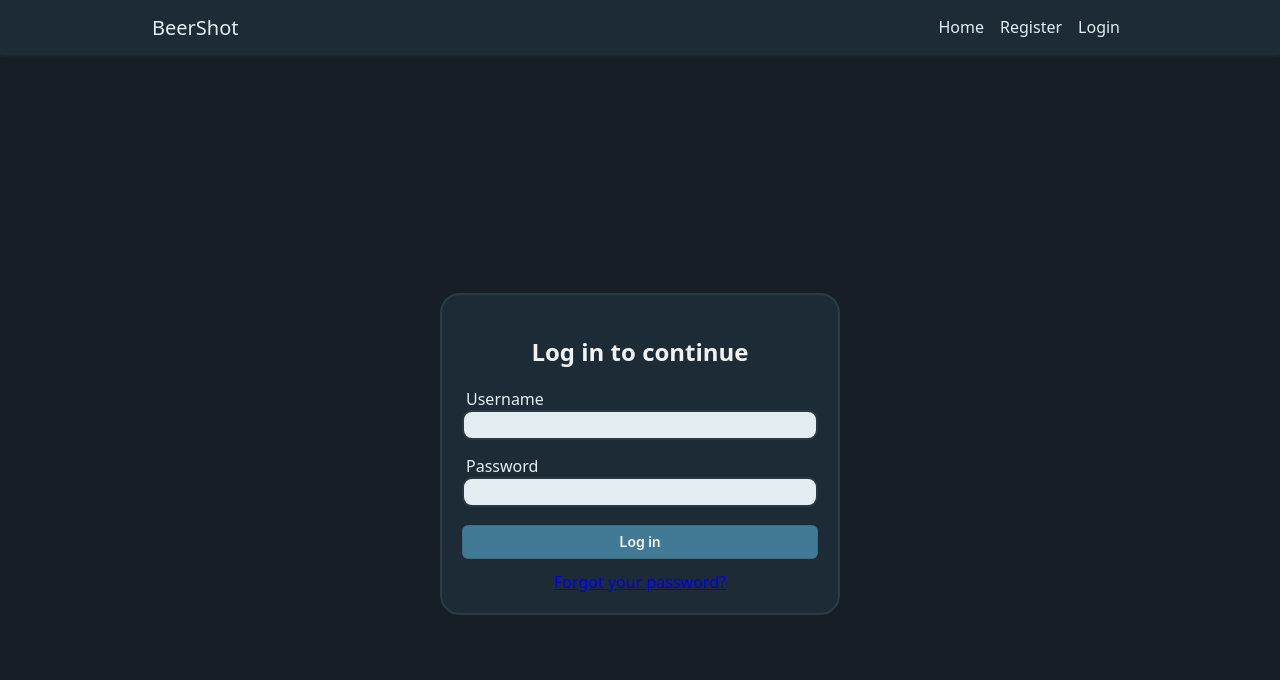
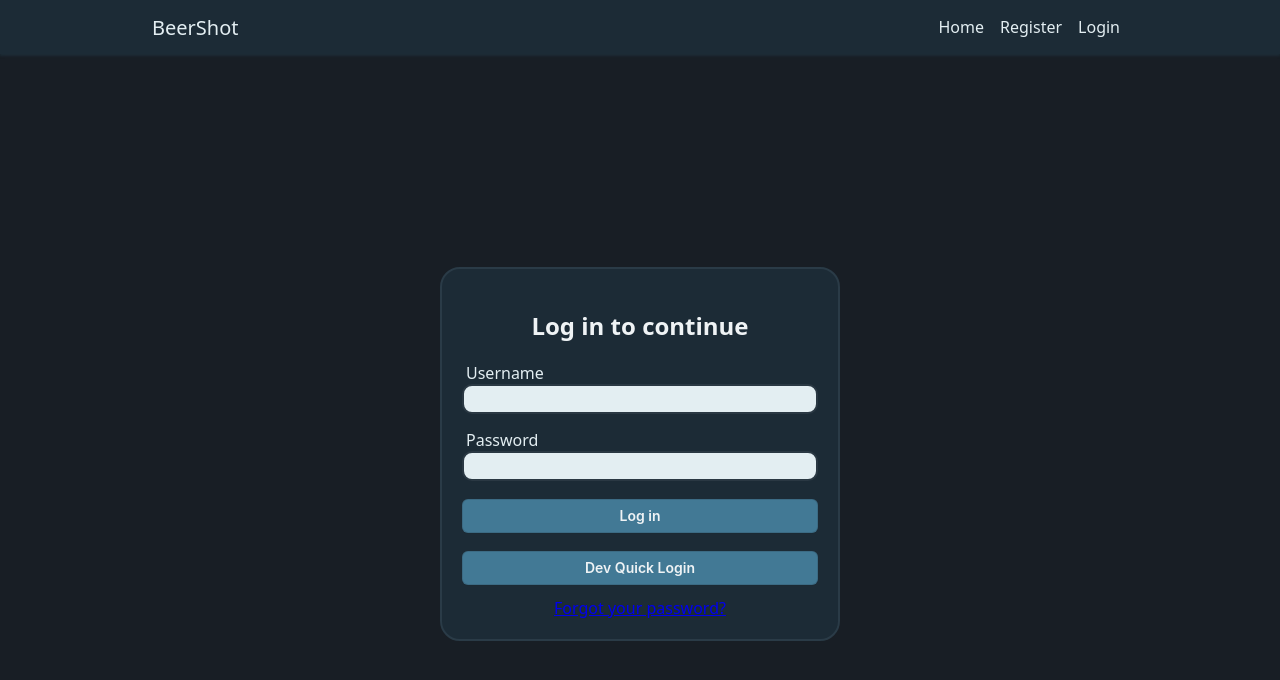
Before and after one commit to newalvaro9/BeerShot, a Next.js app: page /auth/login in a window 1280 px wide. Shown: the top 680 px of the page. Built offline with nearby package versions, Linux system fonts and the light colour scheme; no server answers.

Commit message:
quick login for testing

```diff
--- a/src/pages/auth/login.tsx
+++ b/src/pages/auth/login.tsx
@@ -46,6 +46,12 @@ export default function Login() {
         })
     }
 
+    const handleSignInDev = () => {
+        usernameRef.current!.value = "testaccount";
+        passwordRef.current!.value = "averysafepassword";
+        handleSignIn();
+    }
+
     if (typeof window !== 'undefined') {
         document.addEventListener('keydown', function (event) {
             if (event.key === 'Enter') {
@@ -81,6 +87,7 @@ export default function Login() {
                         </div>
 
                         <button id="login" type="button" onClick={handleSignIn} className={`${styles["submit-input"]} ${buttons["button-3"]}`}>Log in</button>
+                        <button id="login" type="button" onClick={handleSignInDev} className={`${styles["submit-input"]} ${buttons["button-3"]}`}>Dev Quick Login</button>
                         {/* eslint-disable-next-line @next/next/no-html-link-for-pages */}
                         <a className={styles['forgot']} href="/reset/password">Forgot your password?</a>
                     </div>
```
